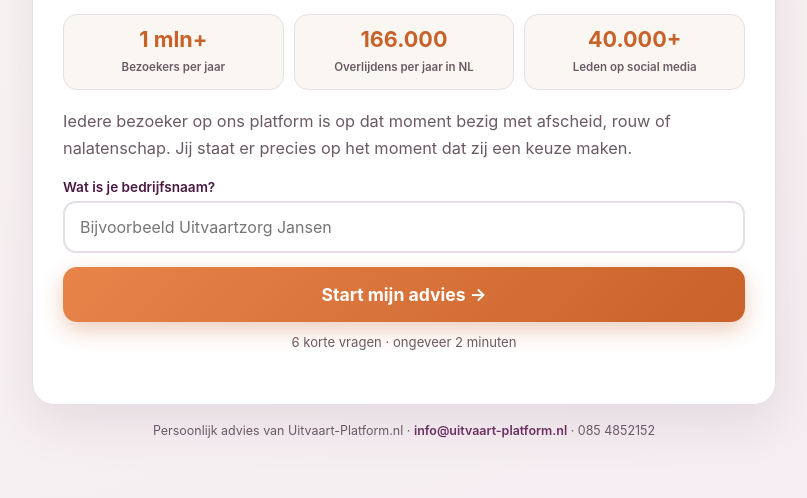
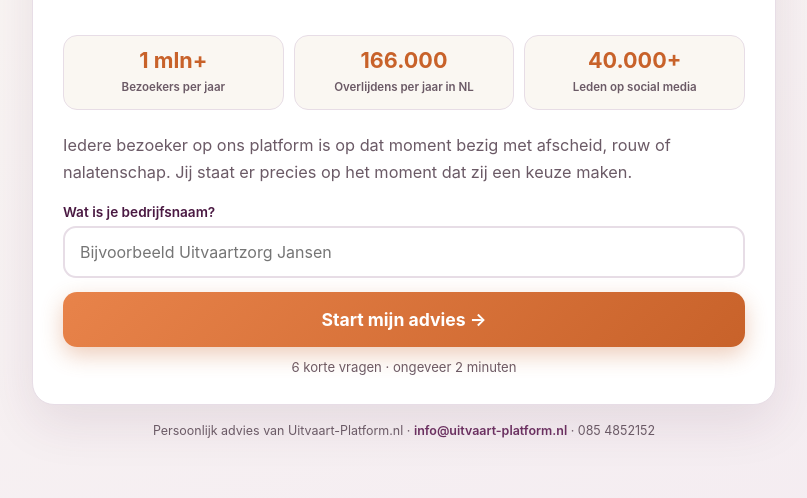
Before and after one commit to uitvaartplatform/uitvaart-tools, a plain HTML site: page advertentie-advies-tool.html in a window 1280 px wide. Shown: the part 302-800 px from the top of the page, without its empty margins (236-1043 px from the left). Drawn offline with Linux system fonts and the light colour scheme.

Commit message:
Add files via upload

```diff
--- a/advertentie-advies-tool.html
+++ b/advertentie-advies-tool.html
@@ -32,7 +32,7 @@ body{font-family:var(--sans);color:var(--ink);background:
 
 /* kaart */
 .card{background:#fff;border:1px solid var(--line);border-radius:22px;box-shadow:0 18px 50px rgba(74,25,66,.10);overflow:hidden;flex:1;display:flex;flex-direction:column}
-.pad{padding:30px 30px 26px}
+.pad{padding:30px 30px 26px;flex:1;display:flex;flex-direction:column;overflow-y:auto}
 @media(max-width:560px){.pad{padding:24px 20px}}
 
 /* progress */
@@ -41,7 +41,7 @@ body{font-family:var(--sans);color:var(--ink);background:
 
 /* screens */
 .screen{display:none;animation:fade .45s ease both}
-.screen.on{display:block}
+.screen.on{display:flex;flex-direction:column;margin:auto 0}
 @keyframes fade{from{opacity:0;transform:translateY(10px)}to{opacity:1;transform:none}}
 
 .eyebrow{display:inline-flex;align-items:center;gap:7px;background:linear-gradient(135deg,var(--orange),var(--orange2));color:#fff;font-size:.68rem;font-weight:700;letter-spacing:.08em;text-transform:uppercase;padding:6px 13px;border-radius:50px;margin-bottom:16px;box-shadow:0 4px 12px rgba(200,98,42,.3)}
```
